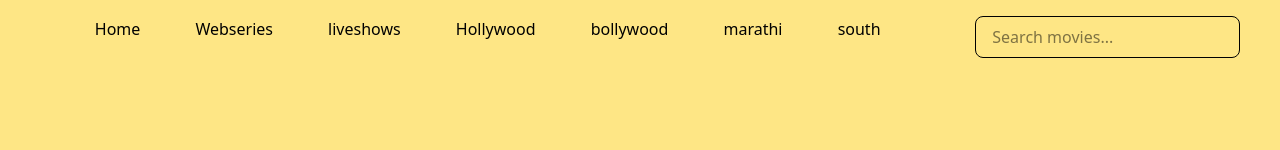
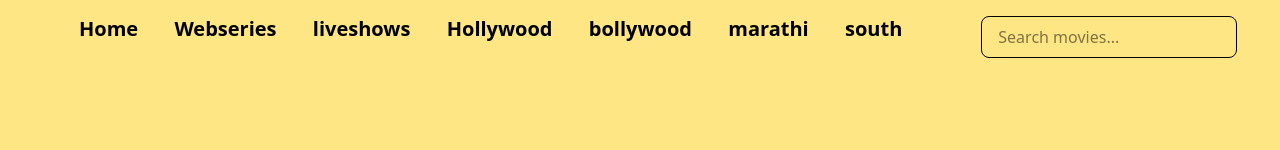
Before and after one commit to satyamrk18/popconDB, a React (Vite) app in the folder client/popcornDB/: page / in a window 1280 px wide. Shown: the top 150 px of the page. Built offline with nearby package versions, Linux system fonts and the light colour scheme; no server answers.

Commit message:
navbar added

```diff
--- a/client/popcornDB/src/components/Navbar.jsx
+++ b/client/popcornDB/src/components/Navbar.jsx
@@ -1,7 +1,7 @@
 import { Link, useLocation } from "react-router";
 const Navbar = () => {
   return (
-    <div className="flex w-[70%] items-center justify-evenly ">
+    <div className="flex w-[70%] items-center justify-evenly font-bold text-xl">
       <Link to="/">Home</Link>
       <Link to="/Webseries">Webseries</Link>
       <Link to="/liveshows">liveshows</Link>
--- a/client/popcornDB/src/views/Home.jsx
+++ b/client/popcornDB/src/views/Home.jsx
@@ -58,13 +58,13 @@ const Home = () => {
       {/* Search box and navbar */}
       <div className="flex items-center justify-evenly">
         <Navbar />
-      <div className="flex justify-center mt-4">
+      <div className="flex justify-center mt-4 w-[20%]">
         <input
           type="text"
           placeholder="Search movies..."
           value={search}
           onChange={(e) => setSearch(e.target.value)}
-          className="border rounded-lg px-4 py-2 w-30]"
+          className="border rounded-lg px-4 py-2 w-[100%]"
         />
       </div>
       </div>
```
